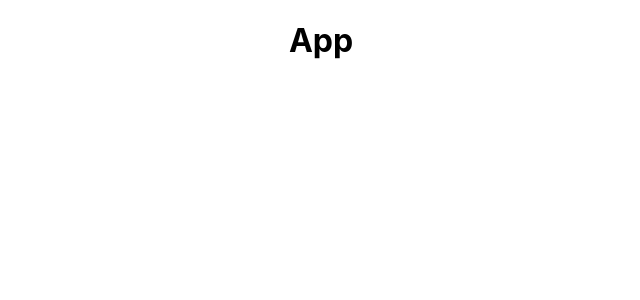
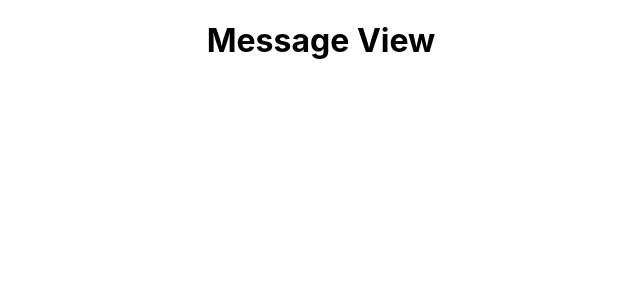
Before and after one commit to mentorsinternational/Mentors-International-Nick, a React (Create React App) app in the folder mentors-international/: page /message in a window 1280 px wide. Shown: the top 300 px of the page, without its empty margins (319-959 px from the left). Built offline with nearby package versions, Linux system fonts and the light colour scheme.

Commit message:
Add some views to the app & create routes for them

```diff
--- a/mentors-international/src/App.js
+++ b/mentors-international/src/App.js
@@ -1,11 +1,21 @@
 import React, { Component } from "react";
+import { Route } from "react-router-dom";
+
 import "./App.css";
+
+import HomeView from "./views/HomeView";
+import LoginView from "./views/LoginView";
+import MessageView from "./views/MessageView";
+import ScheduleView from "./views/ScheduleView";
 
 class App extends Component {
   render() {
     return (
       <div className="App">
-        <h1>App</h1>
+        <Route exact path="/" component={HomeView} />
+        <Route path="/login" component={LoginView} />
+        <Route exact path="/message" component={MessageView} />
+        <Route exact path="/schedule" component={ScheduleView} />
       </div>
     );
   }
--- a/mentors-international/src/index.js
+++ b/mentors-international/src/index.js
@@ -5,9 +5,10 @@ import App from './App';
 import { createStore,applyMiddleware } from 'redux';
 import { Provider } from 'react-redux';
 import logger from 'redux-logger';
+import { BrowserRouter as Router } from 'react-router-dom';
 
 import rootReducer from './store/reducers';
 
 const store = createStore(rootReducer, applyMiddleware(logger));
 
-ReactDOM.render(<Provider store={store}><App /></Provider>, document.getElementById('root'));
+ReactDOM.render(<Router><Provider store={store}><App /></Provider></Router>, document.getElementById('root'));
--- /dev/null
+++ b/mentors-international/src/views/HomeView.jsx
@@ -0,0 +1,13 @@
+import React, { Component } from "react";
+
+class HomeView extends Component {
+  render() {
+    return (
+      <div>
+        <h1>Home View</h1>
+      </div>
+    );
+  }
+}
+
+export default HomeView;
--- /dev/null
+++ b/mentors-international/src/views/LoginView.jsx
@@ -0,0 +1,13 @@
+import React, { Component } from "react";
+
+class LoginView extends Component {
+  render() {
+    return (
+      <div>
+        <h1>Login View</h1>
+      </div>
+    );
+  }
+}
+
+export default LoginView;
--- /dev/null
+++ b/mentors-international/src/views/MessageView.jsx
@@ -0,0 +1,13 @@
+import React, { Component } from "react";
+
+class MessageView extends Component {
+  render() {
+    return (
+      <div>
+        <h1>Message View</h1>
+      </div>
+    );
+  }
+}
+
+export default MessageView;
--- /dev/null
+++ b/mentors-international/src/views/ScheduleView.jsx
@@ -0,0 +1,13 @@
+import React, { Component } from "react";
+
+class ScheduleView extends Component {
+  render() {
+    return (
+      <div>
+        <h1>Schedule View</h1>
+      </div>
+    );
+  }
+}
+
+export default ScheduleView;
```
